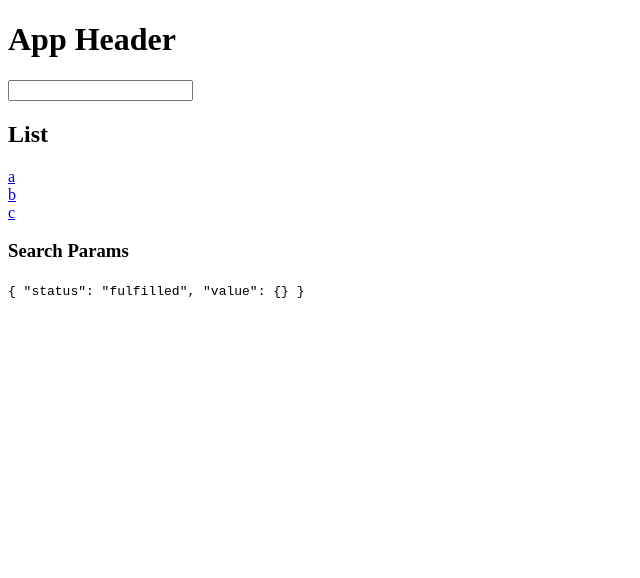
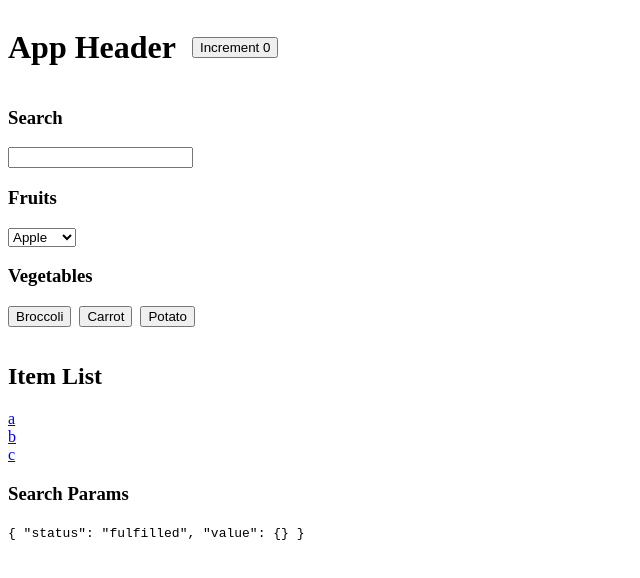
Before and after one commit to souporserious/app-router-form, a Next.js app: page /list in a window 1280 px wide. Shown: the top 578 px of the page, without its empty margins (0-640 px from the left). Built offline with nearby package versions, Linux system fonts and the light colour scheme.

Commit message:
add more complex use case

```diff
--- /dev/null
+++ b/app/counter.tsx
@@ -0,0 +1,8 @@
+'use client'
+import * as React from 'react'
+
+export function Counter() {
+  const [count, setCount] = React.useState(0)
+
+  return <button onClick={() => setCount(count + 1)}>Increment {count}</button>
+}
--- a/app/layout.tsx
+++ b/app/layout.tsx
@@ -1,3 +1,5 @@
+import { Counter } from './counter'
+
 export const metadata = {
   title: 'App Router Form',
   description: 'Example persisting form state between pages',
@@ -11,8 +13,9 @@ export default function RootLayout({
   return (
     <html lang="en">
       <body>
-        <header>
+        <header style={{ display: 'flex', alignItems: 'center', gap: '1rem' }}>
           <h1>App Header</h1>
+          <Counter />
         </header>
         {children}
       </body>
--- a/app/list/(filters)/form.tsx
+++ b/app/list/(filters)/form.tsx
@@ -6,7 +6,23 @@ export function Form() {
   const router = useRouter()
   const searchParams = useSearchParams()
   const [query, setQuery] = React.useState(searchParams.get('query') || '')
+  const [fruit, setFruit] = React.useState(searchParams.get('fruit') || '')
+  const [vegetable, setVegetable] = React.useState(
+    searchParams.get('vegetable') || ''
+  )
   const [isPending, startTransition] = React.useTransition()
+  const updateVegetable = React.useCallback((value) => {
+    const input = document.querySelector(
+      'input[name="vegetable"]'
+    ) as HTMLInputElement
+
+    /* Set the hidden input value immediately so when we request submission the form values are up to date. */
+    input.value = value
+
+    input.form.requestSubmit()
+
+    setVegetable(value)
+  }, [])
 
   return (
     <form
@@ -29,13 +45,60 @@ export function Form() {
         })
       }}
     >
+      <h3>Search</h3>
       <input
         type="text"
         name="query"
         value={query}
         onChange={(event) => setQuery(event.target.value)}
       />
-      {isPending ? 'Loading...' : null}
+
+      <h3>Fruits</h3>
+      <select
+        name="fruit"
+        value={fruit}
+        onChange={(event) => {
+          setFruit(event.target.value)
+          event.target.form.requestSubmit()
+        }}
+      >
+        <option value="apple">Apple</option>
+        <option value="banana">Banana</option>
+        <option value="orange">Orange</option>
+      </select>
+
+      <h3>Vegetables</h3>
+      <ul
+        style={{
+          display: 'flex',
+          flexDirection: 'row',
+          listStyle: 'none',
+          padding: 0,
+          margin: 0,
+          gap: '0.5rem',
+        }}
+      >
+        <li>
+          <button type="button" onClick={() => updateVegetable('broccoli')}>
+            Broccoli {vegetable === 'broccoli' ? '✅' : null}
+          </button>
+        </li>
+        <li>
+          <button type="button" onClick={() => updateVegetable('carrot')}>
+            Carrot
+            {vegetable === 'carrot' ? '✅' : null}
+          </button>
+        </li>
+        <li>
+          <button type="button" onClick={() => updateVegetable('potato')}>
+            Potato
+            {vegetable === 'potato' ? '✅' : null}
+          </button>
+        </li>
+      </ul>
+      <input name="vegetable" type="hidden" value={vegetable} />
+
+      <div style={{ height: '1rem' }}>{isPending ? 'Loading...' : null}</div>
     </form>
   )
 }
--- a/app/list/(filters)/page.tsx
+++ b/app/list/(filters)/page.tsx
@@ -3,7 +3,7 @@ import Link from 'next/link'
 export default function Page({ searchParams }) {
   return (
     <div>
-      <h2>List</h2>
+      <h2>Item List</h2>
       {['a', 'b', 'c'].map((item) => (
         <div key={item}>
           <Link href={`/list/${item}`}>{item}</Link>
```
